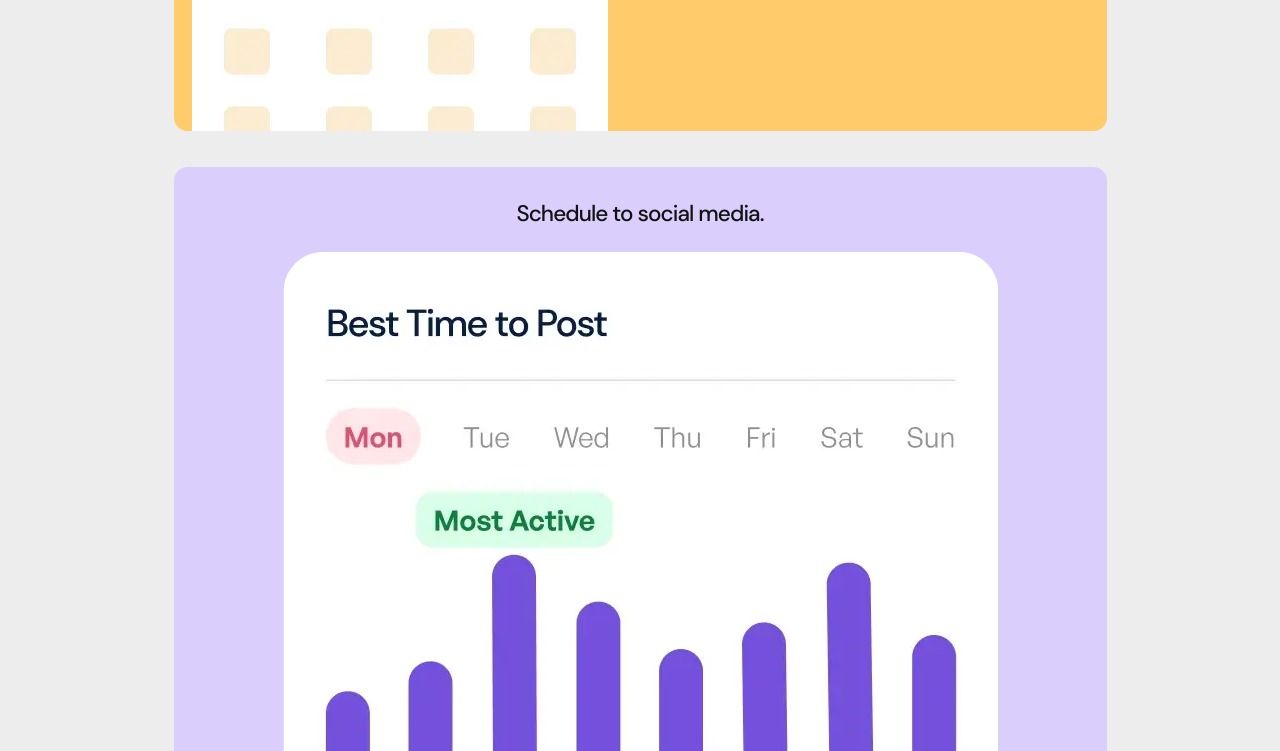
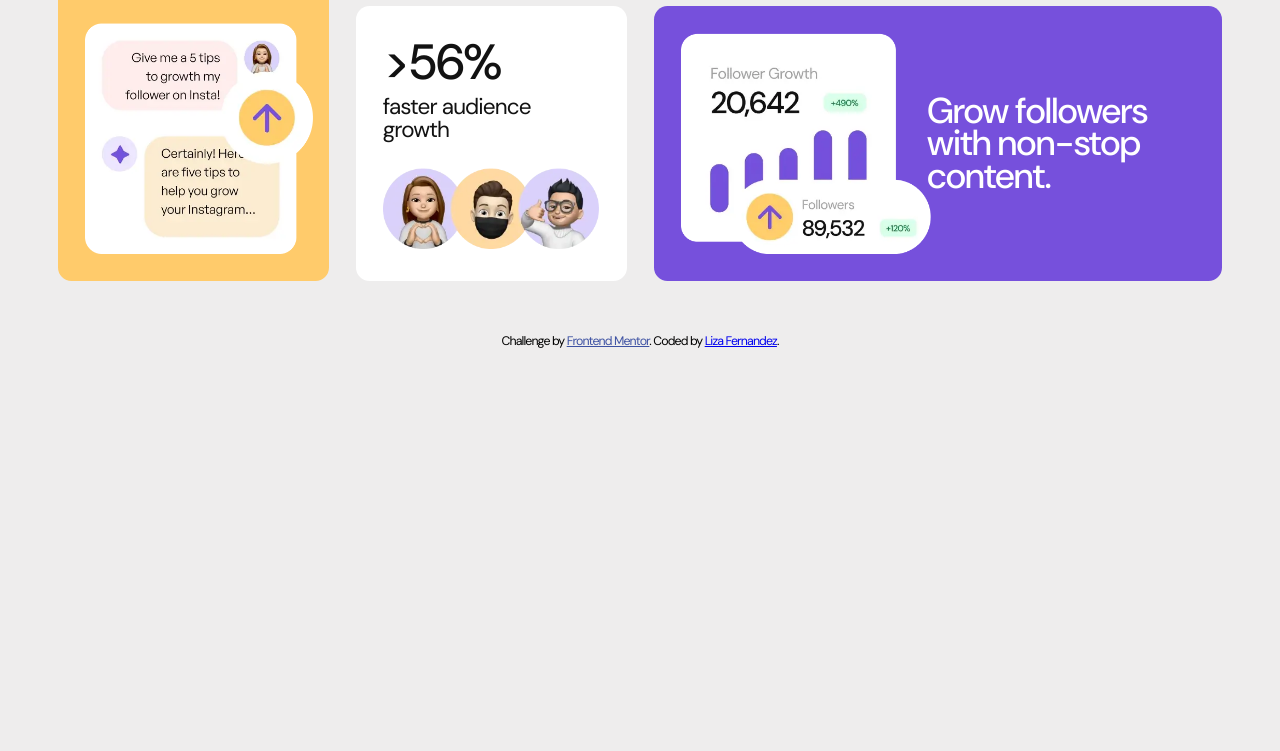
Before and after one commit to aelvanna/bento-grid-solution, a plain HTML site: page index.html in a window 1280 px wide. Shown: the part 800-1551 px from the top of the page. After the commit the page ends 1149 px from the top, so only its background shows below. Drawn offline with Linux system fonts and the light colour scheme.

Commit message:
updated code to make website more responsive at different breakpoints

```diff
--- a/index.html
+++ b/index.html
@@ -32,7 +32,7 @@
       </article>
 
       <article class="multiple-platform-card">
-        <h3>Manage multiple accounts and platforms.</h3>
+        <h2>Manage multiple accounts and platforms.</h2>
         <figure class="multiple-platform-card__figure">
           <img
             src="./assets/images/illustration-multiple-platforms.webp"
@@ -42,7 +42,7 @@
         </figure>
       </article>
       <article class="consistent-posting-card">
-        <h3>Maintain a consistent posting schedule.</h3>
+        <h2>Maintain a consistent posting schedule.</h2>
         <figure class="consistent-posting-card__figure">
           <img
             src="./assets/images/illustration-consistent-schedule.webp"
@@ -52,7 +52,7 @@
         </figure>
       </article>
       <article class="schedule-posts-card">
-        <h3>Schedule to social media.</h3>
+        <h2>Schedule to social media.</h2>
         <figure class="schedule-posts-card__figure">
           <img
             src="./assets/images/illustration-schedule-posts.webp"
--- a/src/_variables.scss
+++ b/src/_variables.scss
@@ -28,8 +28,7 @@ $fs-h1: 2.75rem; // h2 font size  * 1.2 (minor third scale), then adjusted by ey
 
 // Desktop --> 4K
 $fs-desktop-h1: 3.5rem;
-$fs-desktop-h2: 2.5rem;
-$fs-desktop-h3: 2rem;
+$fs-desktop-h2: 2rem;
 $fs-desktop-figcaption: 1.5rem;
 
 // Spacing Variables
@@ -42,6 +41,8 @@ $space-xl: 2.5rem;
 $space-2xl: 3rem;
 $space-3xl: 3.5rem;
 $space-4xl: 4rem;
+$space-5xl: 6rem;
+$space-6xl: 7rem;
 
 // Border variables
 $border-radius-base: 0.75rem;
@@ -49,5 +50,5 @@ $border-radius-base: 0.75rem;
 // Breakpoints
 $breakpoint-mobile: 375px;
 $breakpoint-tablet: 768px;
-$breakpoint-desktop: 1440px;
+$breakpoint-laptop: 1024px;
 $breakpoint-desktop-4k: 2560px;
--- a/src/main.scss
+++ b/src/main.scss
@@ -44,7 +44,7 @@ h1 {
   font-weight: 500;
   margin-bottom: $space-md;
 
-  @include mixins.breakpoint($breakpoint-desktop) {
+  @include mixins.breakpoint($breakpoint-laptop) {
     font-size: $fs-desktop-h1;
   }
 }
@@ -53,18 +53,8 @@ h2 {
   font-size: $fs-h2;
   font-weight: 500;
 
-  @include mixins.breakpoint($breakpoint-desktop) {
+  @include mixins.breakpoint($breakpoint-laptop) {
     font-size: $fs-desktop-h2;
-    line-height: 0.9;
-  }
-}
-
-h3 {
-  font-size: $fs-h3;
-  font-weight: 500;
-
-  @include mixins.breakpoint($breakpoint-desktop) {
-    font-size: $fs-desktop-h3;
     line-height: 0.9;
   }
 }
@@ -73,7 +63,7 @@ figcaption {
   font-size: $fs-figcaption;
   font-weight: 500;
 
-  @include mixins.breakpoint($breakpoint-desktop) {
+  @include mixins.breakpoint($breakpoint-laptop) {
     font-size: $fs-desktop-figcaption;
   }
 }
@@ -91,7 +81,9 @@ img {
 .container {
   // Mobile: Grid
   min-height: 100vh;
-  margin: $space-lg $space-sm;
+  // Use padding for consistent side gutters and margin for vertical spacing.
+  padding-inline: $space-sm;
+  margin-block: $space-lg;
   display: grid;
   grid-template-columns: 1fr;
   grid-template-rows: auto;
@@ -106,17 +98,14 @@ img {
     "faster-content"
     "writing";
 
-  // 768px
-  @include mixins.breakpoint($breakpoint-tablet) {
-    place-content: center;
-    grid-template-columns: 0.75fr;
-  }
-
-  // Desktop: Grid
-  @include mixins.breakpoint($breakpoint-desktop) {
+  // Apply desktop layout starting from the laptop breakpoint
+  @include mixins.breakpoint($breakpoint-laptop) {
     max-width: 1200px;
-    margin: 4rem 8rem 3rem 8rem;
-    grid-template-rows: 20rem 5rem 8rem 15rem;
+    margin: 4rem auto 3rem;
+    // Use minmax() for robust, flexible rows
+    grid-template-rows:
+      minmax(20rem, auto) minmax(3rem, auto) minmax(5rem, auto)
+      minmax(11rem, auto);
     grid-template-columns: repeat(4, 1fr);
     gap: $space-md;
     grid-template-areas:
@@ -126,13 +115,8 @@ img {
       "writing          growth        followers     followers";
   }
 
-  // 4K 2560px Layout
   @include mixins.breakpoint($breakpoint-desktop-4k) {
-    margin: 0 auto;
     place-content: center;
-    // Increased 3rd row height to add space under write-content-card
-    // to improve visual spacing
-    grid-template-rows: 20rem 5rem 9rem 15rem;
   }
 }
 
@@ -169,16 +153,20 @@ img {
   }
 
   // Desktop Layout
-  @include mixins.breakpoint($breakpoint-desktop) {
+  @include mixins.breakpoint($breakpoint-laptop) {
+    display: flex;
+    flex-direction: column;
     grid-area: testimonial;
-    padding-inline: $space-sm;
-    padding-block: $space-4xl;
+    padding-block: $space-3xl;
 
     h1 {
       padding-inline: 1rem;
     }
 
     &__figure {
+      // Pushes the figure to the bottom when the card stretches
+      margin-top: auto;
+
       .five-star-rating-img {
         max-width: 40%;
       }
@@ -210,23 +198,20 @@ img {
     }
   }
 
-  @include mixins.breakpoint($breakpoint-desktop) {
+  @include mixins.breakpoint($breakpoint-laptop) {
     grid-area: platforms;
-    // Move the image down so it overflows the card and gets clipped
     overflow: hidden;
-    padding-block: 0 $space-md;
-    padding-inline: $space-md;
-    justify-content: flex-end;
+    padding-top: $space-md;
 
-    h3 {
-      padding-top: $space-xs;
-      // Change max-width to force content to wrap text
-      max-width: 99%;
+    h2 {
+      padding-left: $space-xs;
     }
 
     .multiple-accounts-img {
-      max-width: 150%;
-      transform: translateX(6.3rem);
+      // Nudge image to the right to create overflow effect
+      max-width: 140%;
+      transform: translateX(6rem);
+      padding-bottom: $space-lg;
     }
   }
 }
@@ -252,26 +237,22 @@ img {
 
   &__figure {
     margin: 0;
+    // Pushes the figure to the bottom of the flex container.
+    margin-top: auto;
     max-width: 80%;
-    // Move the image down so it overflows the card and gets clipped
+    // Pushes the image down so it overflows the card and gets clipped.
     transform: translateY(1.3rem);
   }
 
-  @include mixins.breakpoint($breakpoint-desktop) {
+  @include mixins.breakpoint($breakpoint-laptop) {
     grid-area: consistency;
     padding-top: $space-md;
+    padding-inline: $space-md;
 
     &__figure {
-      // Remove horizontal margins to align with the heading.
-      // The card's padding will create consistent spacing.
-      margin: 0;
-      max-width: 110%;
-      // Move the image down so it overflows the card and gets clipped
-      transform: translateY(0.5rem);
-
-      grow-followers-img {
-        max-width: 100%;
-      }
+      max-width: 100%;
+      // move the image down so it can clip
+      transform: translateY($space-sm);
     }
   }
 }
@@ -292,7 +273,7 @@ img {
   gap: $space-sm;
   text-align: center;
 
-  h3 {
+  h2 {
     white-space: nowrap;
     margin-bottom: $space-xs;
   }
@@ -309,12 +290,12 @@ img {
     margin-inline: $space-xs;
   }
 
-  @include mixins.breakpoint($breakpoint-desktop) {
+  @include mixins.breakpoint($breakpoint-laptop) {
     grid-area: schedule;
-    padding-top: $space-3xl;
+    padding-top: $space-2xl;
     justify-content: flex-start;
 
-    h3 {
+    h2 {
       white-space: normal;
       text-align: left;
       margin-left: $space-2xs;
@@ -332,6 +313,8 @@ img {
       margin: 0;
       padding-inline: $space-2xs;
       padding-bottom: $space-2xs;
+      // Reduce font size to shrink the card's total height, allowing the grid row to shrink.
+      font-size: $fs-base;
     }
   }
 }
@@ -349,10 +332,11 @@ img {
     order: 1;
   }
 
-  @include mixins.breakpoint($breakpoint-desktop) {
+  @include mixins.breakpoint($breakpoint-laptop) {
     @include mixins.flex-center(row);
     grid-area: followers;
-    padding: $space-xs $space-md;
+    // Add padding to the card to create space around its content.
+    padding-left: $space-md;
 
     h2 {
       text-align: left;
@@ -386,7 +370,7 @@ img {
     margin-bottom: $space-sm;
   }
 
-  @include mixins.breakpoint($breakpoint-desktop) {
+  @include mixins.breakpoint($breakpoint-laptop) {
     grid-area: growth;
 
     // Override the flex-center mixin to left-align the figure
@@ -416,19 +400,23 @@ img {
     margin-bottom: $space-md;
   }
 
+  figure {
+    // Pushes the figure to the bottom of the flex container
+    margin-top: auto;
+  }
+
   .faster-content-creation-img {
     max-width: 60%;
   }
 
-  @include mixins.breakpoint($breakpoint-desktop) {
+  @include mixins.breakpoint($breakpoint-laptop) {
     grid-area: faster-content;
-    // move img to the top of the card
-    justify-content: flex-start;
     text-align: left;
-    padding-block: $space-4xl 0;
+    // Reduce excessive padding to allow the grid row to shrink closer to the design's proportions.
+    padding-block: $space-2xl 0;
 
     h2 {
-      margin-bottom: $space-sm;
+      margin-bottom: $space-xs;
     }
 
     .faster-content-creation-img {
@@ -457,13 +445,14 @@ img {
   }
 
   // Desktop Layout
-  @include mixins.breakpoint($breakpoint-desktop) {
+  @include mixins.breakpoint($breakpoint-laptop) {
     grid-area: writing;
     text-align: left;
+    padding-block: $space-md;
 
     h2 {
       max-width: 90%;
-      margin-bottom: $space-xl;
+      margin-bottom: 0;
     }
 
     .write-content-img {
@@ -484,7 +473,7 @@ footer {
   }
 
   // Desktop Layout
-  @include mixins.breakpoint($breakpoint-desktop) {
+  @include mixins.breakpoint($breakpoint-laptop) {
     grid-area: footer;
   }
 }
```
Also changed, not shown: assets/styles/main.css, 1 other file.
